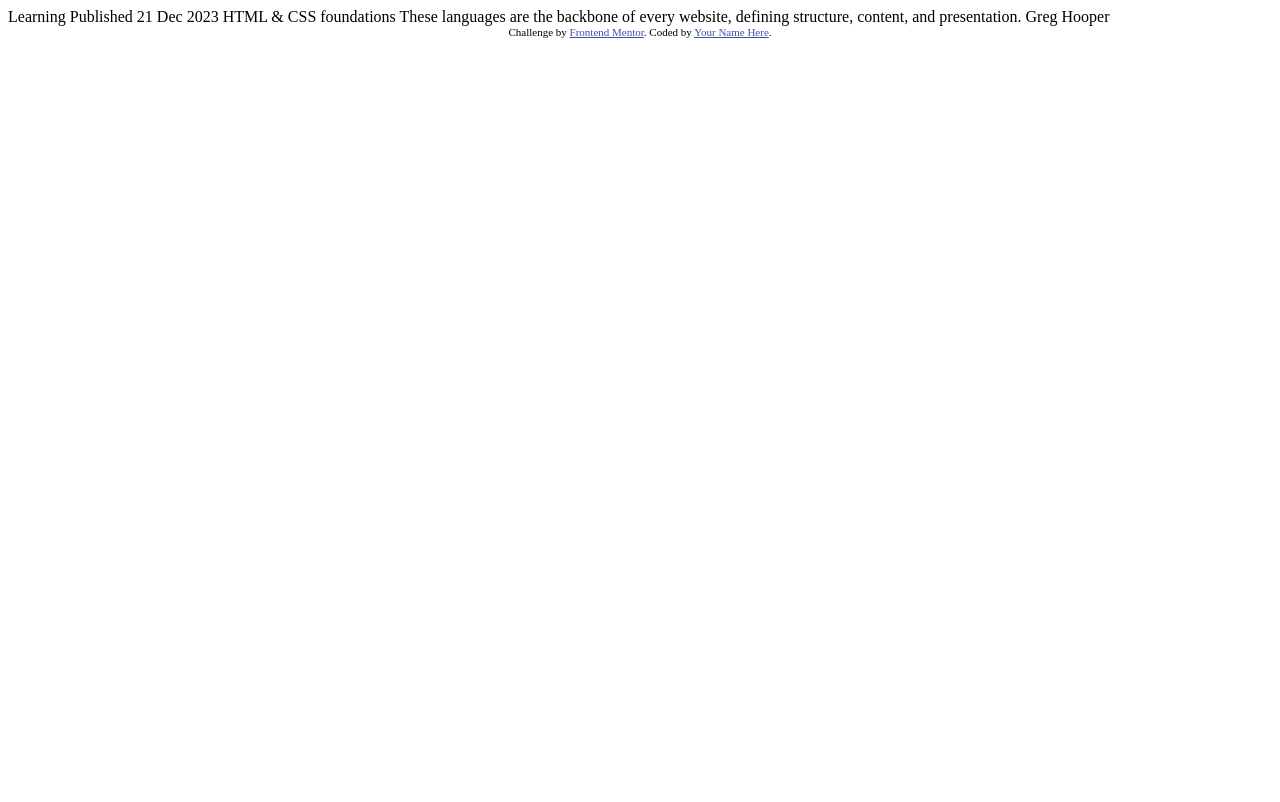
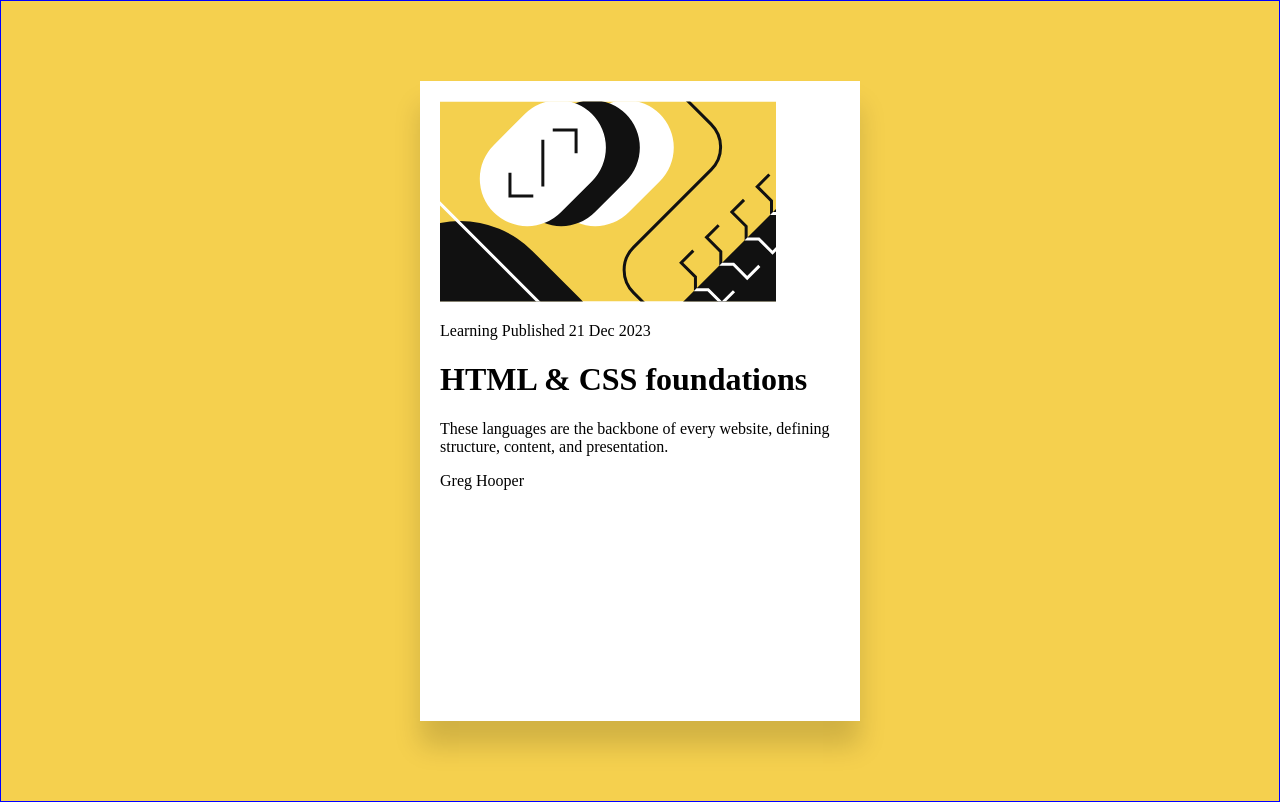
Before and after one commit to padi/blog-preview-card, a plain HTML site: page index.html in a window 1280 px wide. Drawn offline with Linux system fonts and the light colour scheme.

Commit message:
add draft html and css

```diff
--- a/index.html
+++ b/index.html
@@ -8,6 +8,7 @@
 
     <title>Frontend Mentor | Blog preview card</title>
 
+    <link rel="stylesheet" href="./styles.css">
     <!-- Feel free to remove these styles or customise in your own stylesheet 👍 -->
     <style>
     .attribution { font-size: 11px; text-align: center; }
@@ -15,20 +16,16 @@
     </style>
   </head>
   <body>
+    <main class="card">
+      <img src="./assets/images/illustration-article.svg" alt="Illustration">
 
-  Learning
-
-  Published 21 Dec 2023
-
-  HTML & CSS foundations
-
-  These languages are the backbone of every website, defining structure, content, and presentation.
-
-  Greg Hooper
-
-  <div class="attribution">
-    Challenge by <a href="https://www.frontendmentor.io?ref=challenge" target="_blank">Frontend Mentor</a>.
-    Coded by <a href="#">Your Name Here</a>.
+      <div class="content">
+        <span class="tag">Learning</span>
+        <span class="published-date">Published 21 Dec 2023</span>
+        <h1>HTML & CSS foundations</h1>
+        <p>These languages are the backbone of every website, defining structure, content, and presentation.</p>
+        <span class="author">Greg Hooper</span>
       </div>
+    </main>
   </body>
 </html>
--- /dev/null
+++ b/styles.css
@@ -0,0 +1,22 @@
+body {
+  margin: 0;
+  background: #f5d04e;
+  display: flex;
+  justify-content: center;
+  align-items:center;
+  height: 100vh;
+  border:1px solid blue;
+}
+
+.card {
+  --card-padding: 20px;
+  background: #fff;
+  width: 400px;
+  height: 600px;
+  box-shadow: 0 25px 25px 0 hsla(0, 0%, 0%, .1477);
+  display: flex;
+  flex-direction: column;
+  align-items:flex-start;
+  padding: var(--card-padding);
+  gap: var(--card-padding);
+}
```
Lines whose indentation alone changed are shown as unchanged.
